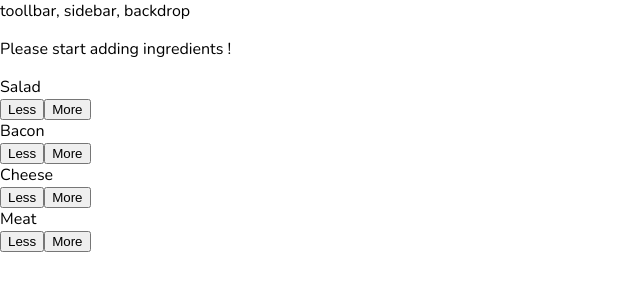
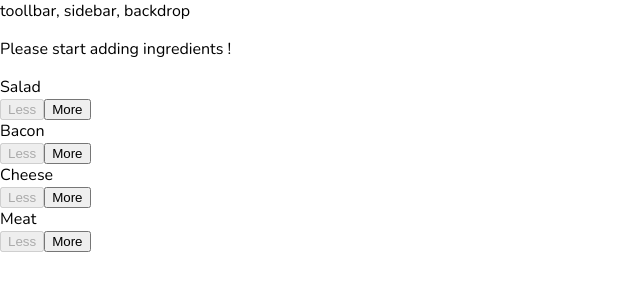
Before and after one commit to bartekwojtal1207/burger-app, a React (Create React App) app: page / in a window 1280 px wide. Shown: the top 300 px of the page, without its empty margins (0-640 px from the left). Built offline with nearby package versions, Linux system fonts and the light colour scheme.

Commit message:
removing ingredients

```diff
--- a/src/components/Burger/BuildControls/BuildControl/BuildControl.js
+++ b/src/components/Burger/BuildControls/BuildControl/BuildControl.js
@@ -1,4 +1,4 @@
-import React, { Component } from 'react';
+import React from 'react';
 
 import classes from './BuildControl.css';
 
@@ -8,8 +8,14 @@ const buildControl = (props) => {
     return (
         <div className={classes.BuildControl}>
             <div className={classes.Label}>{props.label}</div>
-            <button className={classes.Less} onClick={props.removed}>Less</button>
-            <button className={classes.More} onClick={props.added}>More</button>
+            <button
+                className={classes.Less}
+                onClick={props.removed}
+                disabled={props.disabled}>Less
+            </button>
+            <button className={classes.More}
+                    onClick={props.added}>More
+            </button>
         </div>
     )
 };
--- a/src/components/Burger/BuildControls/BuildControls.js
+++ b/src/components/Burger/BuildControls/BuildControls.js
@@ -20,6 +20,7 @@ const buildControls  = (props) =>  {
                               type={ctrl.type}
                               added={() => props.ingredientAdded(ctrl.type)}
                               removed={() => props.ingredientRemoved(ctrl.type)}
+                              disabled={props.disabled[ctrl.type]}
                 />
             ))}
         </div>
--- a/src/containers/BurgerBuilder/BurgerBuilder.js
+++ b/src/containers/BurgerBuilder/BurgerBuilder.js
@@ -43,28 +43,38 @@ class BurgerBuilder extends Component {
     removeIngredientHandler = (type) => {
         const oldCount = this.state.ingredients[type];
         let updateCount = oldCount;
-        if (oldCount > 0 ) {
-             updateCount = oldCount - 1;
+        if (oldCount <= 0 ) {
+            return;
         }
+        updateCount = oldCount - 1;
 
         const updateIngredients = {
             ...this.state.ingredients
         };
         updateIngredients[type] = updateCount;
-        const priceRemoving = INGREDIENT_PRICES[type];
+        const priceDeduction = INGREDIENT_PRICES[type];
         const oldPrice = this.state.totalPrice;
-        const newPrice = oldPrice - priceRemoving;
+        const newPrice = oldPrice - priceDeduction;
 
         this.setState({totalPrice: newPrice, ingredients: updateIngredients})
     }
 
     render() {
+        const disabledInfo = {
+            ...this.state.ingredients
+        }
+        for(let key in disabledInfo) {
+            disabledInfo[key] = disabledInfo[key] <= 0;
+        }
+
+
         return (
             <Aux>
                 <Burger ingredients={this.state.ingredients}/>
                 <BuildControls
                     ingredientAdded={this.addIngredientHandler}
-                    ingredientRemoved={this.removeIngredientHandler}/>
+                    ingredientRemoved={this.removeIngredientHandler}
+                    disabled={disabledInfo}/>
             </Aux>
         )
     }
```
